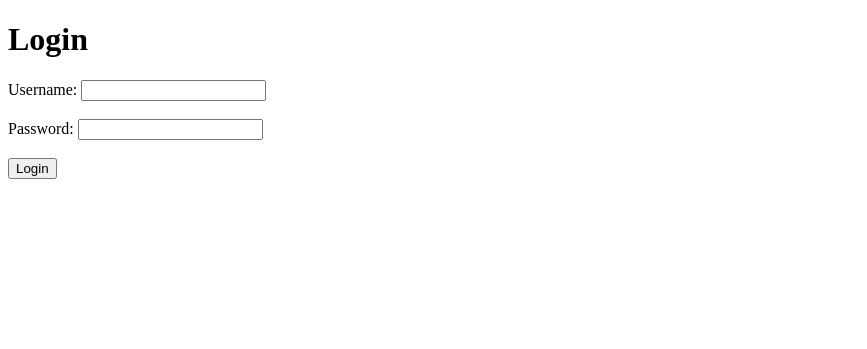
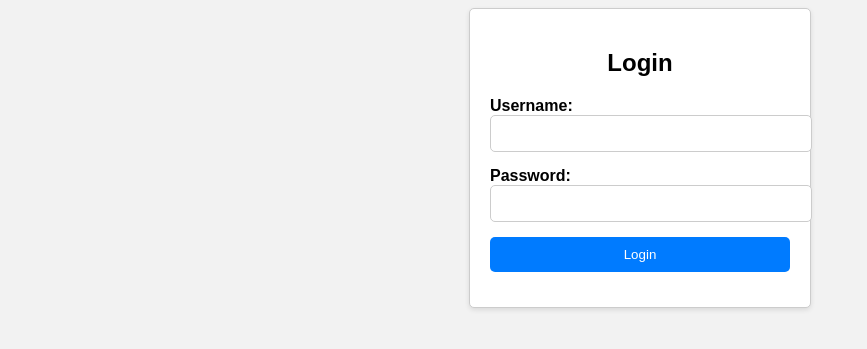
Before and after one commit to Skengboi66/CUPS, a Flask app: page /login in a window 1280 px wide. Shown: the top 349 px of the page, without its empty margins (0-867 px from the left). Run offline with Flask 3, Linux system fonts and the light colour scheme.

Commit message:
added admin home page and login page html

```diff
--- a/templates/login.html
+++ b/templates/login.html
@@ -1,16 +1,66 @@
 <!DOCTYPE html>
-<html>
+<html lang="en">
 <head>
+    <meta charset="UTF-8">
+    <meta name="viewport" content="width=device-width, initial-scale=1.0">
     <title>Login Page</title>
+    <style>
+        body {
+            font-family: Arial, Helvetica, sans-serif;
+            background-color: #f2f2f2;
+        }
+        .login-container {
+            max-width: 300px;
+            margin: 0 auto;
+            padding: 20px;
+            background-color: #ffffff;
+            border: 1px solid #ccc;
+            border-radius: 5px;
+            box-shadow: 0px 2px 5px rgba(0, 0, 0, 0.1);
+        }
+        .login-container h2 {
+            text-align: center;
+        }
+        .form-group {
+            margin-bottom: 15px;
+        }
+        .form-group label {
+            display: block;
+            font-weight: bold;
+        }
+        .form-group input {
+            width: 100%;
+            padding: 10px;
+            border: 1px solid #ccc;
+            border-radius: 5px;
+        }
+        .form-group button {
+            width: 100%;
+            padding: 10px;
+            background-color: #007bff;
+            color: #fff;
+            border: none;
+            border-radius: 5px;
+            cursor: pointer;
+        }
+    </style>
 </head>
 <body>
-    <h1>Login</h1>
-    <form action="/login" method="post">
-        <label for="username">Username:</label>
-        <input type="text" id="username" name="username" required><br><br>
-        <label for="password">Password:</label>
-        <input type="password" id="password" name="password" required><br><br>
-        <input type="submit" value="Login">
-    </form>
+    <div class="login-container">
+        <h2>Login</h2>
+        <form action="your_login_script.php" method="post">
+            <div class="form-group">
+                <label for="username">Username:</label>
+                <input type="text" id="username" name="username" required>
+            </div>
+            <div class="form-group">
+                <label for="password">Password:</label>
+                <input type="password" id="password" name="password" required>
+            </div>
+            <div class="form-group">
+                <button type="submit">Login</button>
+            </div>
+        </form>
+    </div>
 </body>
 </html>
```
Also changed, not shown: templates/adminHome.html (added).
